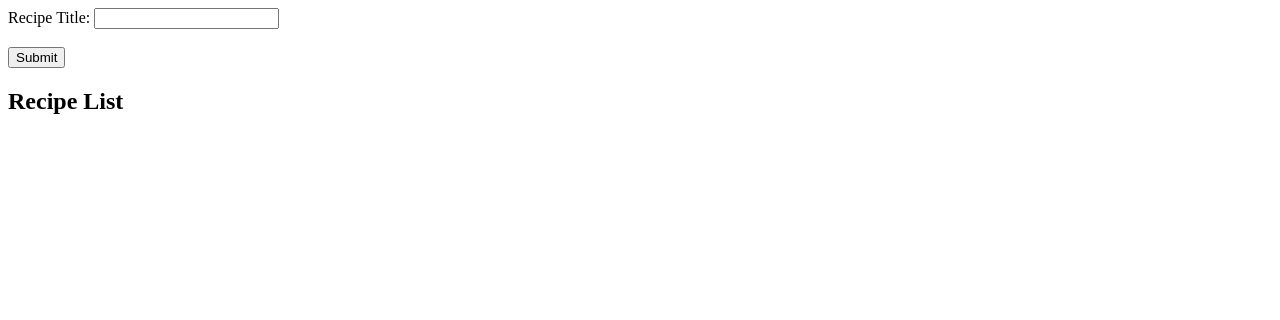
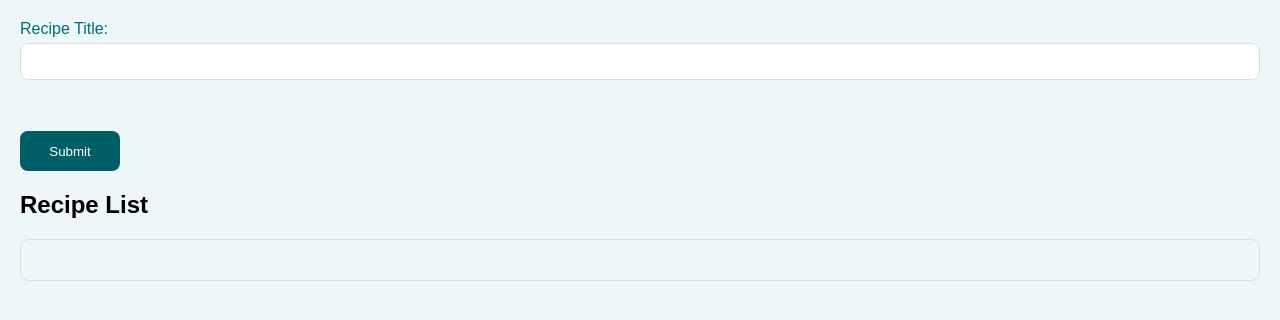
Before and after one commit to aheiner2001/databasehtml, a Flask app: page / in a window 1280 px wide. Shown: the top 320 px of the page. Run offline with Flask 3, Linux system fonts and the light colour scheme; data that the repository does not hold is empty.

Commit message:
push the new editrs

```diff
--- /dev/null
+++ b/static/styles.css
@@ -0,0 +1,86 @@
+:root {
+    --background-color: #edf6f9;
+    --container-background-color: #fff;
+    --text-color: #006d77;
+    --label-color: #006d77;
+    --button-background-color: #005f66;
+    --button-hover-background-color: #004f56;
+    --border-radius: 8px;
+    --padding: 20px;
+}
+
+body {
+    font-family: Arial, sans-serif;
+    background-color: var(--background-color);
+    margin: 0;
+    padding: var(--padding);
+}
+
+.container {
+    width: 50%;
+    margin: 50px auto;
+    padding: var(--padding);
+    background-color: var(--container-background-color);
+    box-shadow: 0 0 10px rgba(0, 0, 0, 0.1);
+    border-radius: var(--border-radius);
+}
+
+h1 {
+    text-align: center;
+    color: var(--text-color);
+}
+
+form {
+    display: flex;
+    flex-direction: column;
+}
+
+label {
+    margin-bottom: 5px;
+    color: var(--label-color);
+}
+
+input[type="text"], textarea {
+    margin-bottom: 15px;
+    padding: 10px;
+    border: 1px solid #ddd;
+    border-radius: var(--border-radius);
+}
+
+button, input[type="submit"] {
+    width: 100px;
+    height: 40px;
+    padding: 10px 20px;
+    border: none;
+    border-radius: var(--border-radius);
+    background-color: var(--button-background-color);
+    color: #fff;
+    cursor: pointer;
+    align-self: flex-start;
+}
+
+button:hover, input[type="submit"]:hover {
+    background-color: var(--button-hover-background-color);
+}
+
+ul {
+    max-height: 450px;
+    overflow-y: auto;
+    padding: var(--padding);
+    border: 1px solid #ddd;
+    border-radius: var(--border-radius);
+    list-style-type: none;
+}
+
+ul li {
+    padding: 10px;
+    border-bottom: 1px solid #ddd;
+}
+
+ul li:hover {
+    background-color: #f9f9f9;
+}
+
+ul li:last-child {
+    border-bottom: none;
+}
--- a/templates/form.html
+++ b/templates/form.html
@@ -2,13 +2,14 @@
 <html>
 <head>
     <title>Form</title>
+    <link rel="stylesheet" href="{{ url_for('static', filename='styles.css') }}">
 </head>
 <body>
     <form action="/submit" method="post">
         <label for="name">Recipe Title:</label>
         <input type="text" id="name" name="name"><br><br>
 
-        <input type="submit" value="Submit">
+        <button type="submit">Submit</button>
     </form>
 
     <h2>Recipe List</h2>
```
Also changed, not shown: keep_alive.py (added, +15 -0 lines), 1 other file.
